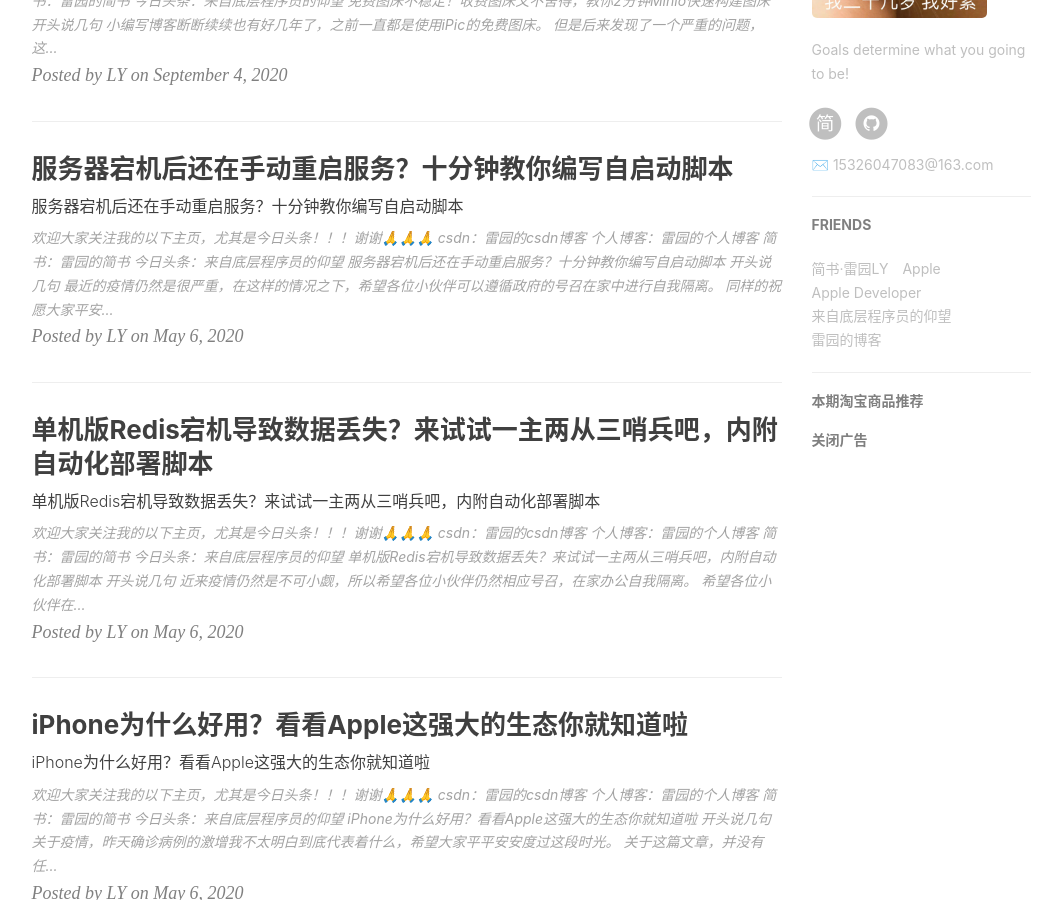
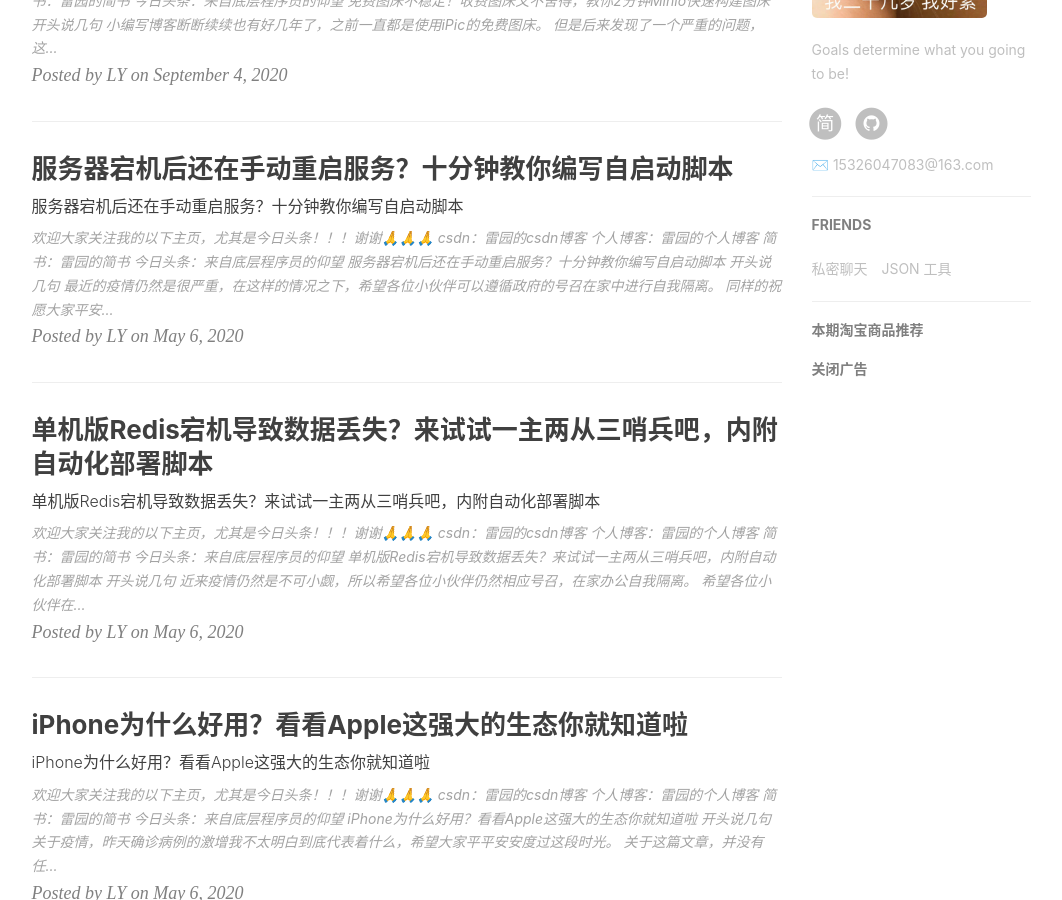
Before and after one commit to LeiyuanBlog/leiyuanblog.github.io, a Jekyll site: the page built from index.html, in a window 1280 px wide and 900 px high, scrolled down 1327 px. Shown: the whole window, without its empty margins (136-1198 px from the left). Built offline with Jekyll 4.4.1, drawn with Linux system fonts in a browser that asks for light colours; nearby versions of some CDN libraries; the list of posts is cut into pages by our own code; comment, search, counter and statistics services are not loaded.

Commit message:
Update friends list in _config.yml
Removed several friends entries and added two new ones.

```diff
--- a/_config.yml
+++ b/_config.yml
@@ -99,19 +99,24 @@
 # Friends
 friends: [
     {
-        title: "简书·雷园LY",
-        href: "http://www.jianshu.com/u/016322e40e1f"
-    },{
-        title: "Apple",
-        href: "https://apple.com"
-    },{
-        title: "Apple Developer",
-        href: "https://developer.apple.com/"
-    },{
-        title: "来自底层程序员的仰望",
-        href: "https://www.toutiao.com/c/user/6132192948/#mid=1616456407686158"
-    },{
-        title: "雷园的博客",
-        href: "https://blog.csdn.net/leiyuan2580"
+        title: "私密聊天",
+        href: "https://private.imlcl.store"
+    },
+    {
+        title: "JSON 工具",
+        href: "https://json.imlcl.store"
     }
+    # ,{
+    #     title: "Apple",
+    #     href: "https://apple.com"
+    # },{
+    #     title: "Apple Developer",
+    #     href: "https://developer.apple.com/"
+    # },{
+    #     title: "来自底层程序员的仰望",
+    #     href: "https://www.toutiao.com/c/user/6132192948/#mid=1616456407686158"
+    # },{
+    #     title: "雷园的博客",
+    #     href: "https://blog.csdn.net/leiyuan2580"
+    # }
 ]
```
